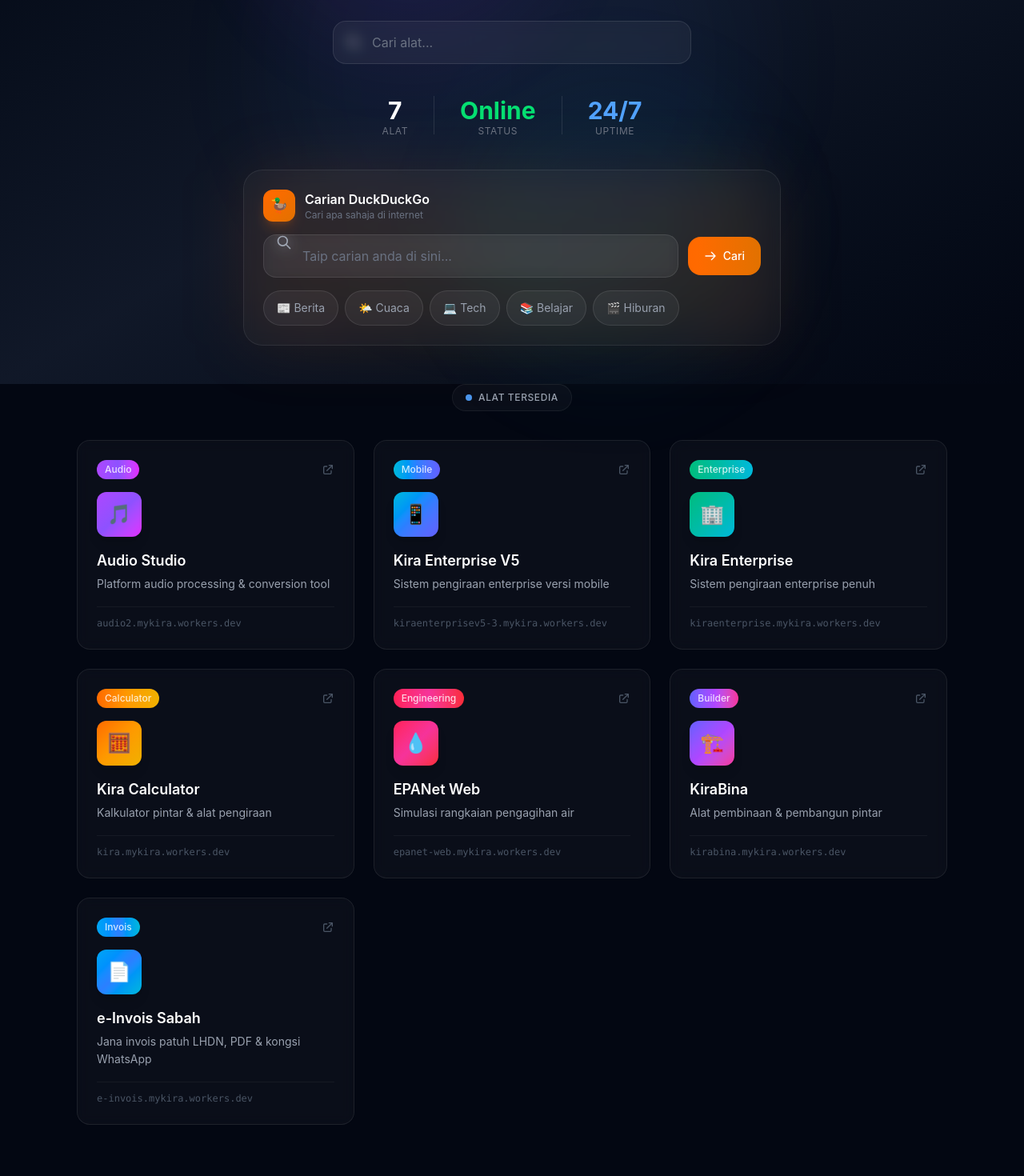
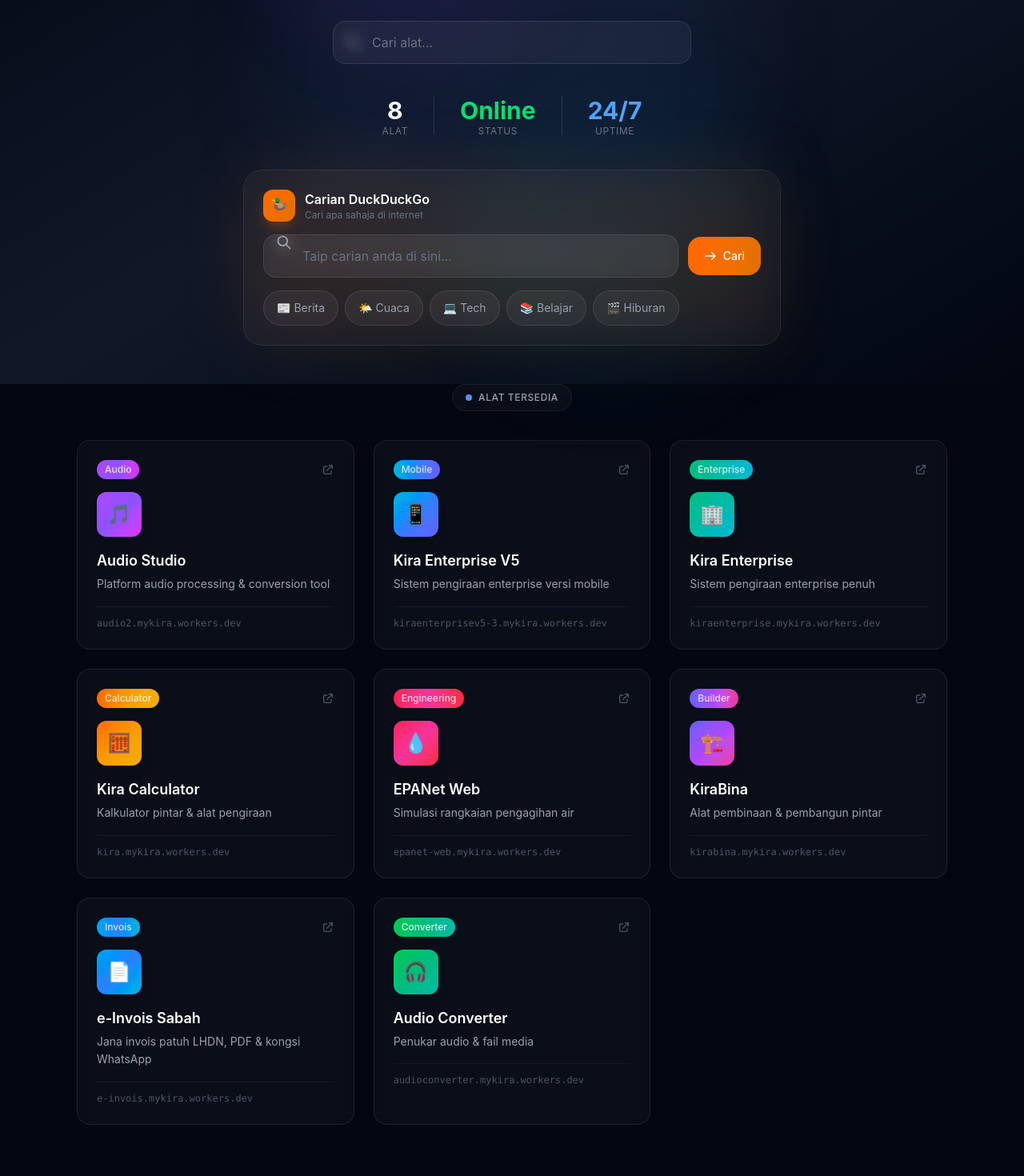
Before and after one commit to princearies/mygate, a React (Vite) app: page / in a window 1280 px wide. Shown: the part 320-1790 px from the top of the page at 80% size. Built offline with nearby package versions, Linux system fonts and the light colour scheme.

Commit message:
Add Audio Converter tool link

```diff
--- a/src/App.tsx
+++ b/src/App.tsx
@@ -73,6 +73,15 @@
     icon: '📄',
     gradient: 'from-sky-500 via-blue-500 to-cyan-500',
     tag: 'Invois'
+  },
+  {
+    id: 8,
+    title: 'Audio Converter',
+    description: 'Penukar audio & fail media',
+    url: 'https://audioconverter.mykira.workers.dev/',
+    icon: '🎧',
+    gradient: 'from-green-500 via-emerald-500 to-teal-500',
+    tag: 'Converter'
   }
 ]
 
```
